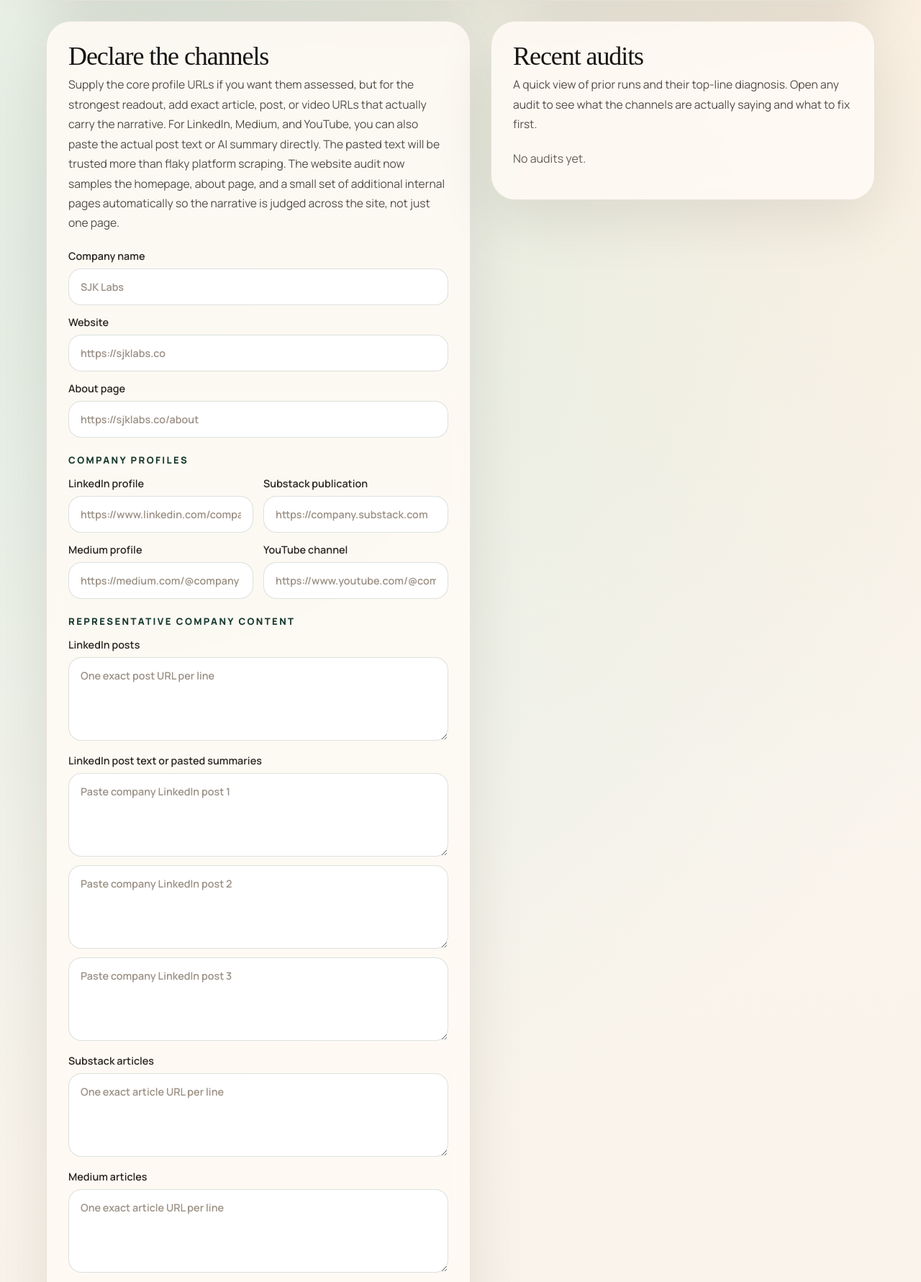
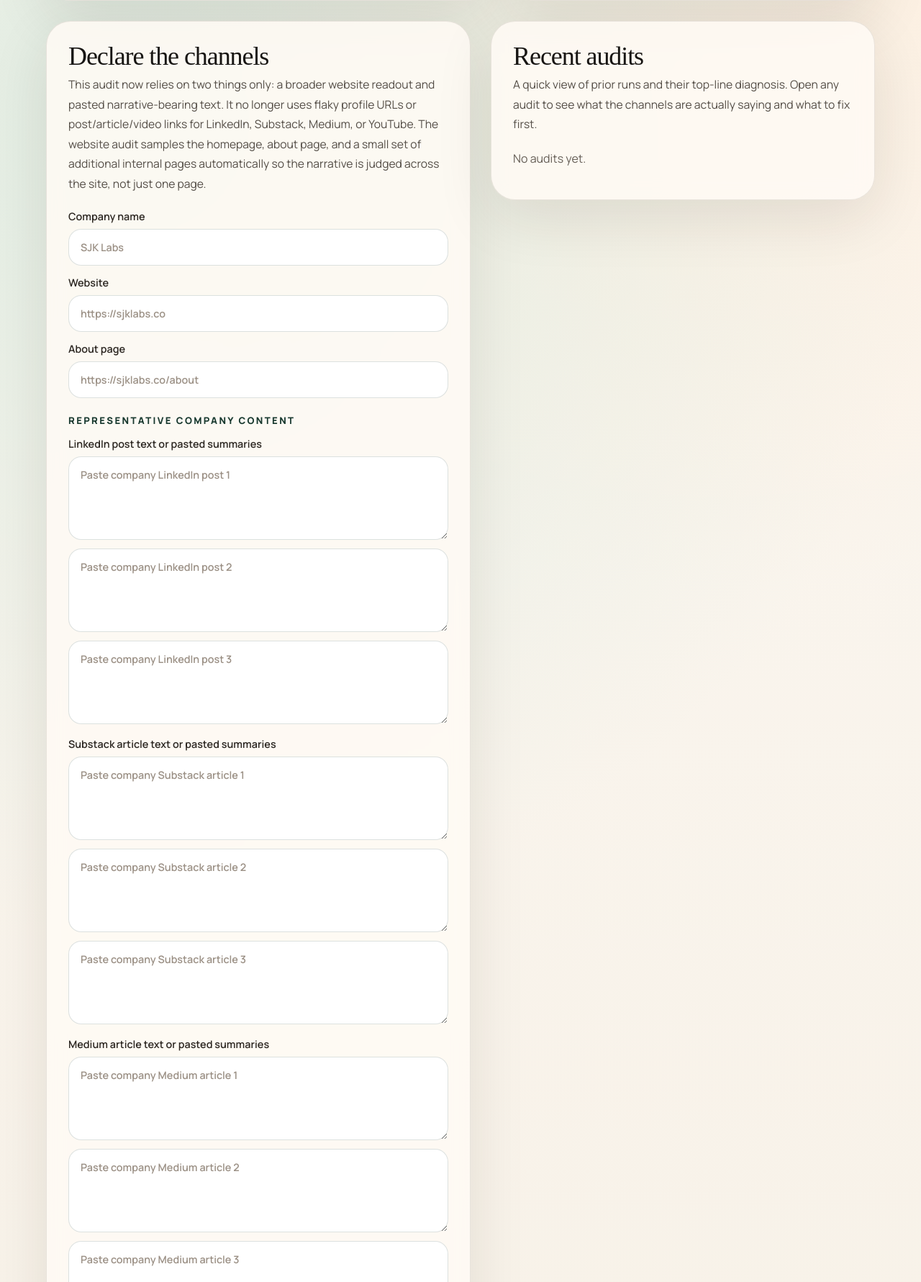
Before and after one commit to sarahjkemp/legibility-engine, a Python web app: template src/geo_narrative_audit/templates/dashboard.html in a window 1280 px wide. Shown: the part 762-2543 px from the top of the page at 72% size. Run offline with Jinja, Linux system fonts and the light colour scheme; the template is opened without the code that fills it, so the values that code supplies are empty; some web fonts are replaced.

Commit message:
Remove unreliable channel URL inputs

```diff
--- a/src/geo_narrative_audit/models.py
+++ b/src/geo_narrative_audit/models.py
@@ -16,6 +16,7 @@ class AuditInput(BaseModel):
     company_linkedin_post_texts: list[str] = Field(default_factory=list)
     company_substack_url: HttpUrl | None = None
     company_substack_article_urls: list[HttpUrl] = Field(default_factory=list)
+    company_substack_article_texts: list[str] = Field(default_factory=list)
     company_medium_url: HttpUrl | None = None
     company_medium_article_urls: list[HttpUrl] = Field(default_factory=list)
     company_medium_article_texts: list[str] = Field(default_factory=list)
@@ -28,6 +29,7 @@ class AuditInput(BaseModel):
     spokesperson_linkedin_post_texts: list[str] = Field(default_factory=list)
     spokesperson_substack_url: HttpUrl | None = None
     spokesperson_substack_article_urls: list[HttpUrl] = Field(default_factory=list)
+    spokesperson_substack_article_texts: list[str] = Field(default_factory=list)
     spokesperson_medium_url: HttpUrl | None = None
     spokesperson_medium_article_urls: list[HttpUrl] = Field(default_factory=list)
     spokesperson_medium_article_texts: list[str] = Field(default_factory=list)
--- a/src/geo_narrative_audit/templates/dashboard.html
+++ b/src/geo_narrative_audit/templates/dashboard.html
@@ -264,7 +264,7 @@
     <div class="grid">
       <section class="panel form-panel">
         <h2>Declare the channels</h2>
-        <p class="section-copy">Supply the core profile URLs if you want them assessed, but for the strongest readout, add exact article, post, or video URLs that actually carry the narrative. For LinkedIn, Medium, and YouTube, you can also paste the actual post text or AI summary directly. The pasted text will be trusted more than flaky platform scraping. The website audit now samples the homepage, about page, and a small set of additional internal pages automatically so the narrative is judged across the site, not just one page.</p>
+        <p class="section-copy">This audit now relies on two things only: a broader website readout and pasted narrative-bearing text. It no longer uses flaky profile URLs or post/article/video links for LinkedIn, Substack, Medium, or YouTube. The website audit samples the homepage, about page, and a small set of additional internal pages automatically so the narrative is judged across the site, not just one page.</p>
         <form method="post" action="/audits" id="audit-form">
           <div class="field-grid">
             <label class="full">Company name
@@ -278,45 +278,22 @@
             </label>
           </div>
 
-          <div class="group-title">Company profiles</div>
-          <div class="field-grid">
-            <label>LinkedIn profile
-              <input type="url" name="company_linkedin_url" placeholder="https://www.linkedin.com/company/...">
-            </label>
-            <label>Substack publication
-              <input type="url" name="company_substack_url" placeholder="https://company.substack.com">
-            </label>
-            <label>Medium profile
-              <input type="url" name="company_medium_url" placeholder="https://medium.com/@company">
-            </label>
-            <label>YouTube channel
-              <input type="url" name="company_youtube_url" placeholder="https://www.youtube.com/@company">
-            </label>
-          </div>
-
           <div class="group-title">Representative company content</div>
           <div class="field-grid">
-            <label class="full">LinkedIn posts
-              <textarea name="company_linkedin_post_urls" placeholder="One exact post URL per line"></textarea>
-            </label>
             <label class="full">LinkedIn post text or pasted summaries
               <textarea name="company_linkedin_post_texts" placeholder="Paste company LinkedIn post 1"></textarea>
               <textarea name="company_linkedin_post_texts" placeholder="Paste company LinkedIn post 2"></textarea>
               <textarea name="company_linkedin_post_texts" placeholder="Paste company LinkedIn post 3"></textarea>
             </label>
-            <label class="full">Substack articles
-              <textarea name="company_substack_article_urls" placeholder="One exact article URL per line"></textarea>
-            </label>
-            <label class="full">Medium articles
-              <textarea name="company_medium_article_urls" placeholder="One exact article URL per line"></textarea>
+            <label class="full">Substack article text or pasted summaries
+              <textarea name="company_substack_article_texts" placeholder="Paste company Substack article 1"></textarea>
+              <textarea name="company_substack_article_texts" placeholder="Paste company Substack article 2"></textarea>
+              <textarea name="company_substack_article_texts" placeholder="Paste company Substack article 3"></textarea>
             </label>
             <label class="full">Medium article text or pasted summaries
               <textarea name="company_medium_article_texts" placeholder="Paste company Medium article 1"></textarea>
               <textarea name="company_medium_article_texts" placeholder="Paste company Medium article 2"></textarea>
               <textarea name="company_medium_article_texts" placeholder="Paste company Medium article 3"></textarea>
-            </label>
-            <label class="full">YouTube videos
-              <textarea name="company_youtube_video_urls" placeholder="One exact video URL per line"></textarea>
             </label>
             <label class="full">YouTube AI summaries or transcript excerpts
               <textarea name="company_youtube_video_texts" placeholder="Paste company YouTube summary or transcript 1"></textarea>
@@ -330,43 +307,24 @@
             <label class="full">Spokesperson name
               <input type="text" name="spokesperson_name" placeholder="Sarah Kemp">
             </label>
-            <label>LinkedIn profile
-              <input type="url" name="spokesperson_linkedin_url" placeholder="https://www.linkedin.com/in/...">
-            </label>
-            <label>Substack publication
-              <input type="url" name="spokesperson_substack_url" placeholder="https://open.substack.com/pub/...">
-            </label>
-            <label>Medium profile
-              <input type="url" name="spokesperson_medium_url" placeholder="https://medium.com/@name">
-            </label>
-            <label>YouTube channel
-              <input type="url" name="spokesperson_youtube_url" placeholder="https://www.youtube.com/@name">
-            </label>
           </div>
 
           <div class="group-title">Representative spokesperson content</div>
           <div class="field-grid">
-            <label class="full">LinkedIn posts
-              <textarea name="spokesperson_linkedin_post_urls" placeholder="One exact post URL per line"></textarea>
-            </label>
             <label class="full">LinkedIn post text or pasted summaries
               <textarea name="spokesperson_linkedin_post_texts" placeholder="Paste spokesperson LinkedIn post 1"></textarea>
               <textarea name="spokesperson_linkedin_post_texts" placeholder="Paste spokesperson LinkedIn post 2"></textarea>
               <textarea name="spokesperson_linkedin_post_texts" placeholder="Paste spokesperson LinkedIn post 3"></textarea>
             </label>
-            <label class="full">Substack articles
-              <textarea name="spokesperson_substack_article_urls" placeholder="One exact article URL per line"></textarea>
-            </label>
-            <label class="full">Medium articles
-              <textarea name="spokesperson_medium_article_urls" placeholder="One exact article URL per line"></textarea>
+            <label class="full">Substack article text or pasted summaries
+              <textarea name="spokesperson_substack_article_texts" placeholder="Paste spokesperson Substack article 1"></textarea>
+              <textarea name="spokesperson_substack_article_texts" placeholder="Paste spokesperson Substack article 2"></textarea>
+              <textarea name="spokesperson_substack_article_texts" placeholder="Paste spokesperson Substack article 3"></textarea>
             </label>
             <label class="full">Medium article text or pasted summaries
               <textarea name="spokesperson_medium_article_texts" placeholder="Paste spokesperson Medium article 1"></textarea>
               <textarea name="spokesperson_medium_article_texts" placeholder="Paste spokesperson Medium article 2"></textarea>
               <textarea name="spokesperson_medium_article_texts" placeholder="Paste spokesperson Medium article 3"></textarea>
-            </label>
-            <label class="full">YouTube videos
-              <textarea name="spokesperson_youtube_video_urls" placeholder="One exact video URL per line"></textarea>
             </label>
             <label class="full">YouTube AI summaries or transcript excerpts
               <textarea name="spokesperson_youtube_video_texts" placeholder="Paste spokesperson YouTube summary or transcript 1"></textarea>
@@ -382,7 +340,7 @@
               <span>Running audit. Pulling channel content and building the scorecard now.</span>
             </div>
           </div>
-          <p class="micro-note">Best results come from supplying the website plus a few exact article, post, or video URLs that represent the message you actually want assessed. For LinkedIn, Medium, and YouTube, pasted text or AI summaries are even better.</p>
+          <p class="micro-note">Best results now come from the website plus pasted channel text that captures the actual message you want assessed. The audit does not rely on profile pages or post links anymore.</p>
         </form>
       </section>
 
```
Also changed, not shown: src/geo_narrative_audit/analysis.py (+11 -100 lines), src/geo_narrative_audit/app.py (+4 -36 lines), tests/test_geo_audit_analysis.py (+6 -2 lines), tests/test_geo_audit_app.py (+4 -2 lines).
